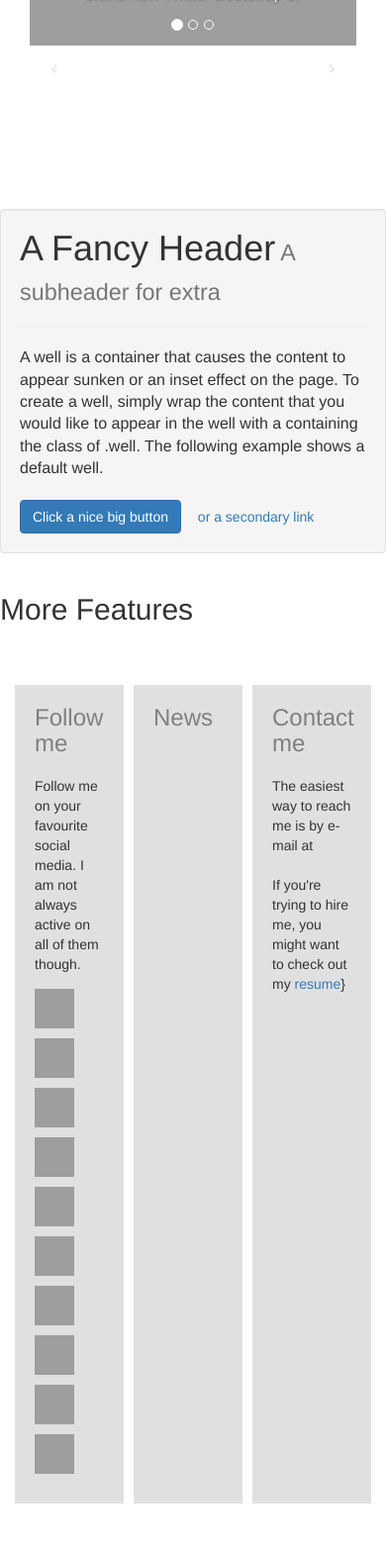
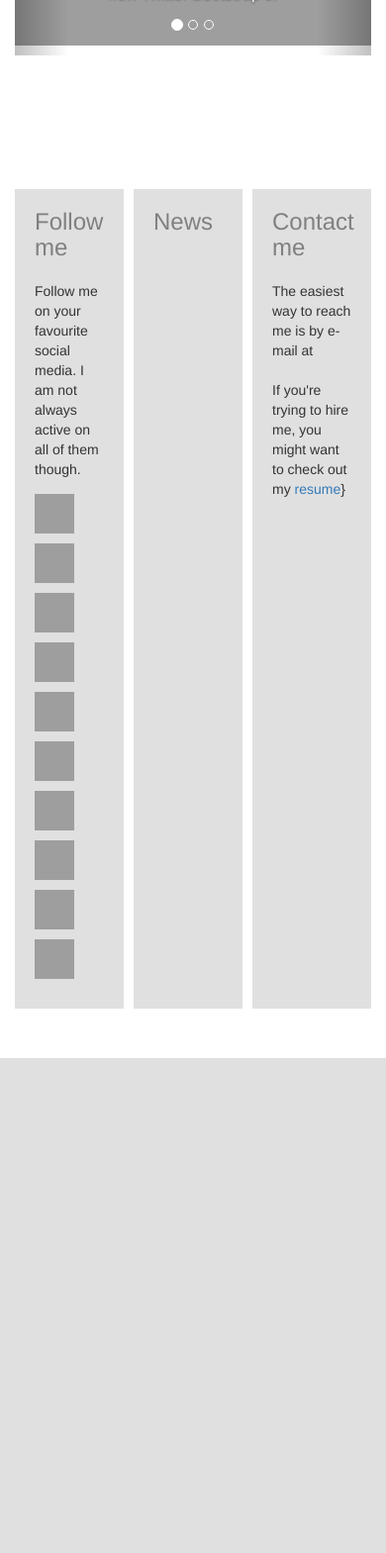
Before and after one commit to gongzhen/helloworld, a Flask app: page / in a window 390 px wide. Shown: the part 314-1883 px from the top of the page at 99% size. After the commit the page ends 1383 px from the top, so only its background shows below. Run offline with Flask 2, Linux system fonts and the light colour scheme; some libraries are stand-ins or nearby versions; grey boxes are pictures that could not be loaded.

Commit message:
Modify the layout

```diff
--- a/app/static/includes/css/styles.css
+++ b/app/static/includes/css/styles.css
@@ -29,7 +29,7 @@ Notes:	 Hand coded for Udemy.com
   height:200px;
   border:none;
   max-width:980px;
-  margin-top:50px;
+  margin-top:0px;
   margin-left:auto;
   margin-right:auto;
   margin-bottom:50px;
@@ -55,12 +55,6 @@ Notes:	 Hand coded for Udemy.com
    cursor: pointer;
 }
 
-.carousel-control {
-    margin-top: 320px;
-}
-
-
-
 /* --------------------------------------
    Typography
    -------------------------------------- */
@@ -69,6 +63,11 @@ body{
    -webkit-font-smoothing: antialiased; /* http://maxvoltar.com/sandbox/fontsmoothing/ */
    text-rendering:optimizelegibility;
 
+}
+
+#main {
+    margin: 0 auto;
+    width: 100%;
 }
 
 .well .page-header{
@@ -113,17 +112,17 @@ body{
 #myCarousel .item{ height:400px;}
 
 #slide1 {
-   background: url('../../images/carousel_medium_01.jpg') top center no-repeat;
+   background: url('../../images/carousel_large_01.jpg') top center no-repeat;
 }
 
 
 #slide2 {
-   background: url('../../images/carousel_medium_01.jpg') top center no-repeat;
+   background: url('../../images/carousel_large_01.jpg') top center no-repeat;
 }
 
 
 #slide3 {
-   background: url('../../images/carousel_medium_01.jpg') top center no-repeat;
+   background: url('../../images/carousel_large_01.jpg') top center no-repeat;
 }
 
 
@@ -156,15 +155,15 @@ body{
    #myCarousel .item{ height:310px; }
 
    #slide1 {
-      background: url('../../images/carousel_small_01.jpg') top center no-repeat;
+      background: url('../../images/carousel_large_01.jpg') top center no-repeat;
    }
 
    #slide2 {
-      background: url('../../images/carousel_small_01.jpg') top center no-repeat;
+      background: url('../../images/carousel_large_01.jpg') top center no-repeat;
    }
 
    #slide3 {
-      background: url('../../images/carousel_small_01.jpg') top center no-repeat;
+      background: url('../../images/carousel_large_01.jpg') top center no-repeat;
    }
 
    /* for mobile devices */
--- a/app/templates/index.html
+++ b/app/templates/index.html
@@ -21,27 +21,9 @@
                 <span class="glyphicon glyphicon-phone"></span>Give us a call</a>
         </div><!--end well-small -->
 
-        <div class="well">
-            <div class="page-header">
-                <h1>A Fancy Header<small> A subheader for extra</small></h1>
-            </div><!--end page-header-->
-
-            <p class="lead"> A well is a container that causes the content to appear sunken or an inset effect on the page. To create a well, simply wrap the content that you would like to appear in the well with a containing the class of .well. The following example shows a default well.</p>
-
-            <a href="" class="btn btn-large btn-primary" id="alertMe">Click a nice big button</a>
-            <a href="" class="btn btn-large btn-link">or a secondary link</a>
-        </div><!--end well -->
-
     </div><!--end col-12-->
 
 </div><!--end bigCallout-->
-
-<div class="row" id="featuresHeading">
-    <div class="col-10">
-        <h2>More Features</h2>
-    </div><!--end col-12-->
-</div><!--end featureHeading-->
-
 
 <div class="home-bottom">
 
--- a/app/templates/photos-banner.html
+++ b/app/templates/photos-banner.html
@@ -19,7 +19,7 @@
         <style type="text/css"></style>
     </head>
     <body>
-        <div class="container" id="main">
+        <!-- <div class="container" id="main"> -->
             <div class="carousel slide" id="myCarousel">
 
                 <!-- Indicators -->
@@ -59,7 +59,7 @@
 
             </div><!--end myCarousel-->
 
-        </div><!--end container-->
+ <!--        </div>end container   -->
 
         <!--
                 <script type="text/javascript">
```
Also changed, not shown: 1 other file.
